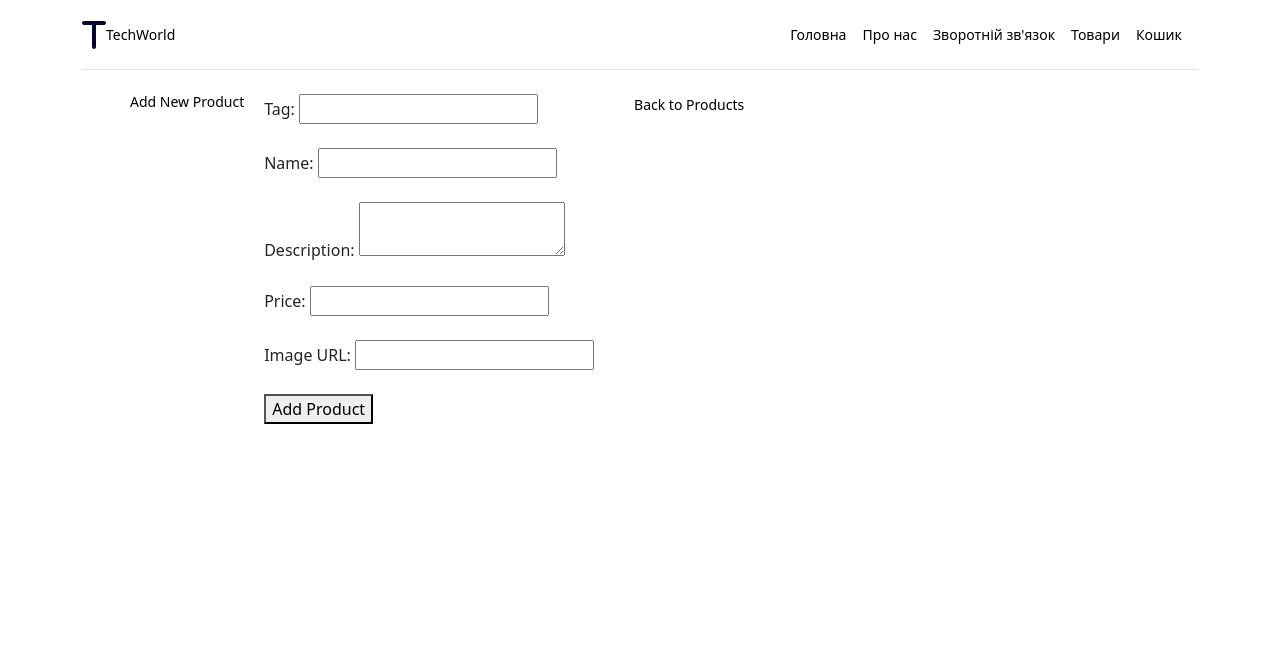
After one commit to EvilDahaka/Laboratory3-4, a Flask app: page /product/add in a window 1280 px wide. The commit adds this page. Shown: the top 664 px of the page. Run offline with Flask 3, Linux system fonts and the light colour scheme.

Commit message:
нова вкладка /product/add

```diff
--- a/app.py
+++ b/app.py
@@ -1,4 +1,4 @@
-from flask import Flask, render_template
+from flask import Flask, render_template, request, redirect, url_for
 from flask_sqlalchemy import SQLAlchemy
 
 app = Flask(__name__)
@@ -26,11 +26,29 @@ def about():
 
 @app.route('/products')
 def products():
-    items = [
-        {"name": "Samsung Galaxy S23", "description": "Остання модель Galaxy з потужною камерою та швидким процесором.", "price": 10850, "image_url": "https://via.placeholder.com/300x200"}
-        # Додайте інші товари за необхідністю
-    ] #Product.query.all()
+    tag = request.args.get('tag')  # Отримуємо тег із параметрів запиту
+    if tag:
+        items = Product.query.filter_by(tag=tag).all()  # Фільтруємо за тегом
+    else:
+        items = Product.query.all()
     return render_template('products.html', items=items)
+@app.route('/product/add', methods=['GET', 'POST'])
+def add_product():
+    if request.method == 'POST':
+        tag = request.form['tag']
+        name = request.form['name']
+        description = request.form['description']
+        price = request.form['price']
+        image_url = request.form['image_url']
+
+        # Створюємо новий об'єкт Product та додаємо його в базу
+        new_product = Product(tag=tag, name=name, description=description, price=float(price), image_url=image_url)
+        db.session.add(new_product)
+        db.session.commit()
+
+        return redirect(url_for('products'))
+
+    return render_template('add_product.html')
 
 @app.route('/feedback')
 def feedback():
@@ -41,4 +59,6 @@ def cart():
     return render_template('cart.html')
 
 if __name__ == '__main__':
+    with app.app_context():
+        db.create_all()
     app.run(debug=True)
--- a/static/style.css
+++ b/static/style.css
@@ -101,7 +101,7 @@ body {
     display:grid;
     background-color: #ddd;
     width: 320px;
-    height: 350px;
+    height: 450px;
     border-radius: 10px;
     justify-content: center;
     transition: transform 0.2s ease;
@@ -112,8 +112,8 @@ body {
 /*card content*/
 .card img {
     display:block;
-    width: 300;
-    height: 200;
+    width: 300px;
+    height: 300px;
     margin-top: 10px;
     border-radius: 5px;
 }
--- /dev/null
+++ b/templates/add_product.html
@@ -0,0 +1,29 @@
+{% extends "base.html" %}
+
+{% block title %}Товари{% endblock %}
+
+{% block content %}
+<div class="products">
+<h1>Add New Product</h1>
+    <form action="{{ url_for('add_product') }}" method="post">
+        <label for="tag">Tag:</label>
+        <input type="text" id="tag" name="tag" required><br><br>
+
+        <label for="name">Name:</label>
+        <input type="text" id="name" name="name" required><br><br>
+
+        <label for="description">Description:</label>
+        <textarea id="description" name="description" required></textarea><br><br>
+
+        <label for="price">Price:</label>
+        <input type="number" id="price" name="price" step="0.01" required><br><br>
+
+        <label for="image_url">Image URL:</label>
+        <input type="text" id="image_url" name="image_url"><br><br>
+
+        <button type="submit">Add Product</button>
+    </form>
+    <br>
+    <a href="{{ url_for('products') }}">Back to Products</a>
+</div>
+{% endblock %}
--- a/templates/home.html
+++ b/templates/home.html
@@ -9,7 +9,7 @@
     </div>
     <div class="gallery-grid">
         <div class="gallery-item">
-            <a href="#">
+            <a href="/products?tag=pc">
                 <div class="grid-iteminner">
                     <img src="static/img/asus 1.jpg" class="grid-itemimg">
                     <div class="grid-itemtitle">
@@ -20,7 +20,7 @@
         </div>
 
         <div class="gallery-item">
-            <a href="#">
+            <a href="/products?tag=phone">
                 <div class="grid-iteminner">
                     <img src="static/img/phone-Photoroom.png" class="grid-itemimg">
                     <div class="grid-itemtitle">
@@ -31,7 +31,7 @@
         </div>
 
         <div class="gallery-item">
-            <a href="#">
+            <a href="/products?tag=accessoires">
                 <div class="grid-iteminner">
                     <img src="static/img/header.jpg" class="grid-itemimg">
                     <div class="grid-itemtitle">
--- a/templates/products.html
+++ b/templates/products.html
@@ -9,7 +9,7 @@
         {% for item in items %}
         <div class="card">
             <a href="#">
-                <img src="https://via.placeholder.com/300x200">
+                <img src="{{ item.image_url }}" >
                 <div class="card_info">
                     <div class="card_text">
                         <h1>{{ item.name }}</h1>
```
Also changed, not shown: README.md, instance/products.db (added).
